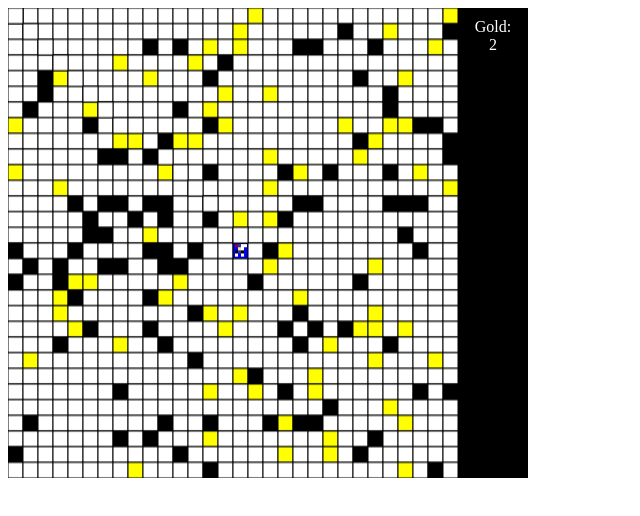
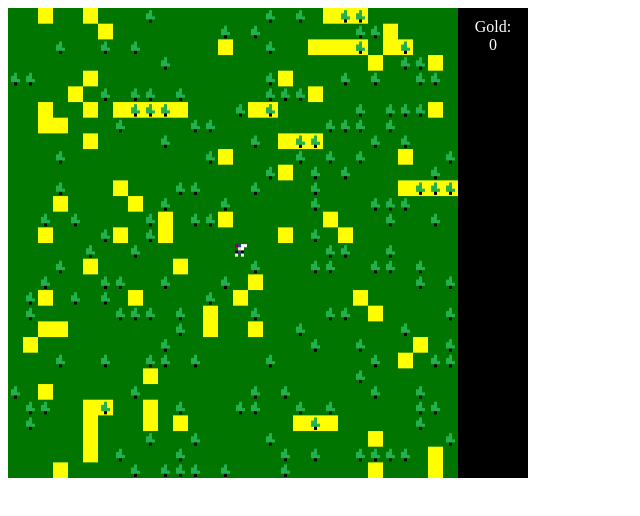
Before and after one commit to kmedelis/tempGame, a plain HTML site: page index.html in a window 1280 px wide. Both pictures are taken after a click on the element 233 px from the left and 243 px from the top of the page. Shown: the whole page, without its empty margins (0-640 px from the left). Drawn offline with Linux system fonts and the light colour scheme.

Commit message:
added trees and background

```diff
--- a/classes/Player.js
+++ b/classes/Player.js
@@ -8,10 +8,18 @@ function Player(i, j) {
     this.gold = 0;
 
     this.show = function () {
-        console.log("draw")
-        context.drawImage(this.image, this.j * rectangleSize, this.i * rectangleSize, rectangleSize, rectangleSize);
+        console.log("draw");
+        const self = this;
+        context.drawImage(self.image, self.j * rectangleSize, self.i * rectangleSize, rectangleSize, rectangleSize);
+    }
 
-    }
+    this.render = function () {
+        console.log("draw");
+        const self = this;
+        this.image.onload = function() {
+          context.drawImage(self.image, self.j * rectangleSize, self.i * rectangleSize, rectangleSize, rectangleSize);
+        }
+      }
 
     this.walk = function () {
         for (var i = path.length - 1; i >= 0; i--) {
@@ -19,7 +27,7 @@ function Player(i, j) {
             (function(i, player) {
                 setTimeout(function() {
                     var next = path.pop();
-                    grid[self.i][self.j].color = "white";
+                    grid[self.i][self.j].color = baseGridColor;
                     grid[self.i][self.j].show();
                     player.i = next.i;
                     player.j = next.j;
@@ -27,7 +35,8 @@ function Player(i, j) {
                         player.gold++;
                         document.getElementById("goldAmount").innerHTML = player.gold;
                         grid[player.i][player.j].type = null;
-                        grid[player.i][player.j].color = "white";
+                        grid[player.i][player.j].color = baseGridColor;
+                        grid[self.i][self.j].show();
                     }
                     player.show();
                     }, (path.length - i) * 100);
--- a/classes/Spot.js
+++ b/classes/Spot.js
@@ -4,29 +4,31 @@ function Spot(i, j) {
     this.f = 0;
     this.g = 0;
     this.h = 0;
-    this.color = "white";
+    this.color = baseGridColor;
     this.neighbors = [];
     this.previous = undefined;
     this.type = null;
 
-    if (Math.random() < 0.1) {
+    if (Math.random() < 0.2) {
       this.type = "wall";
-      this.color = "black";
+      this.color = baseWallColor;
     }
 
     if (Math.random() < 0.1) {
-        if (this.type != "wall")
+        console.log(this.type)
+        if (this.type !== "wall")
         {
             this.type = "gold";
             this.color = "yellow";
+        }
+        else {
+            console.log("can't place gold here")
         }
     }
 
     this.show = function () {
         context.fillStyle = this.color;
         context.fillRect(this.j * rectangleSize, this.i * rectangleSize, rectangleSize, rectangleSize);
-        context.strokeRect(this.j * rectangleSize, this.i * rectangleSize, rectangleSize, rectangleSize);
-        context.strokeStyle = "black";
     }
 
     this.addNeighbors = function (grid) {
--- /dev/null
+++ b/classes/map.js
@@ -0,0 +1,47 @@
+function map() {
+
+    this.InitializeArray = function() {
+        for (var i = 0; i < gridSize; i++) {
+            grid[i] = new Array(gridSize);
+        }
+    }
+
+    this.initializeGrid = function() {
+        for (var i = 0; i < gridSize; i++) {
+            for (var j = 0; j < gridSize; j++) {
+                grid[i][j] = new Spot(i, j);
+            }
+        }
+    }
+
+    this.addNeighbors = function() {
+        for (var i = 0; i < gridSize; i++) {
+            for (var j = 0; j < gridSize; j++) {
+                grid[i][j].addNeighbors(grid);
+          }
+        }
+    }
+
+    this.renderTrees = function() {
+        image = new Image();
+        image.src = "images/tree.png";
+        image.onload = function() {
+            for (var i = 0; i < gridSize; i++) {
+                for (var j = 0; j < gridSize; j++) {
+                    if(grid[i][j].type === "wall")
+                    {
+                        console.log("tree")
+                        context.drawImage(image, j * rectangleSize, i * rectangleSize, rectangleSize, rectangleSize);
+                    }
+                }
+            }
+        }
+    }
+
+    this.setup = function() {
+        this.InitializeArray();
+        this.initializeGrid();
+        this.addNeighbors();
+        this.renderTrees();
+    }
+}
--- a/index.html
+++ b/index.html
@@ -10,8 +10,10 @@
         <div id="goldAmount">0</div>
       </div>
     </div>
-    <script src="classes/Spot.js"></script>
-    <script src="classes/Player.js"></script>
+    <script src="classes/map.js"></script>
+    <script src="classes/spot.js"></script>
+    <script src="variables/mapVariables.js"></script>
+    <script src="classes/player.js"></script>
     <script src="script.js"></script>
     <script src="scripts/pathFinding.js"></script>
   </body>
--- a/script.js
+++ b/script.js
@@ -1,36 +1,6 @@
-var start;
-var end;
-var w,h;
-var stop = false;
-const rectangleSize = 15;
-const gridSize = 30;
-const canvas = document.getElementById("myCanvas");
-const context = canvas.getContext("2d");
+var map = new map();
+map.setup();
 
-var grid = new Array(gridSize);
-
-function setup() {
-
-    // making a 2D array
-    for (var i = 0; i < gridSize; i++) {
-        grid[i] = new Array(gridSize);
-    }
-
-    for (var i = 0; i < gridSize; i++) {
-        for (var j = 0; j < gridSize; j++) {
-            grid[i][j] = new Spot(i, j);
-        }
-    }
-
-    for (var i = 0; i < gridSize; i++) {
-      for (var j = 0; j < gridSize; j++) {
-          grid[i][j].addNeighbors(grid);
-      }
-    }
-    start = grid[0][0];
-}
-
-setup();
 for (var i = 0; i < gridSize; i++) {
     for (var j = 0; j < gridSize; j++) {
         grid[i][j].show();
@@ -38,8 +8,9 @@ for (var i = 0; i < gridSize; i++) {
     }
 }
 
+start = grid[0][0];
 var player = new Player(0, 0);
-player.show()
+player.render();
 
 canvas.addEventListener("click", (event) => {
     path = [];
@@ -70,7 +41,6 @@ canvas.addEventListener("click", (event) => {
         path[i].color="blue";
     }
 
-    redrawGrid();
     player.walk();
 
     reset(row, col);
--- /dev/null
+++ b/variables/mapVariables.js
@@ -0,0 +1,13 @@
+var start;
+var end;
+var w,h;
+var stop = false;
+const rectangleSize = 15;
+const gridSize = 30;
+const canvas = document.getElementById("myCanvas");
+const context = canvas.getContext("2d");
+
+const baseGridColor = "#007500"
+const baseWallColor = undefined;
+
+var grid = new Array(gridSize);
```
Also changed, not shown: techdebt.txt (added, +8 -0 lines), ideas.txt (added), images/tree.png (added).
